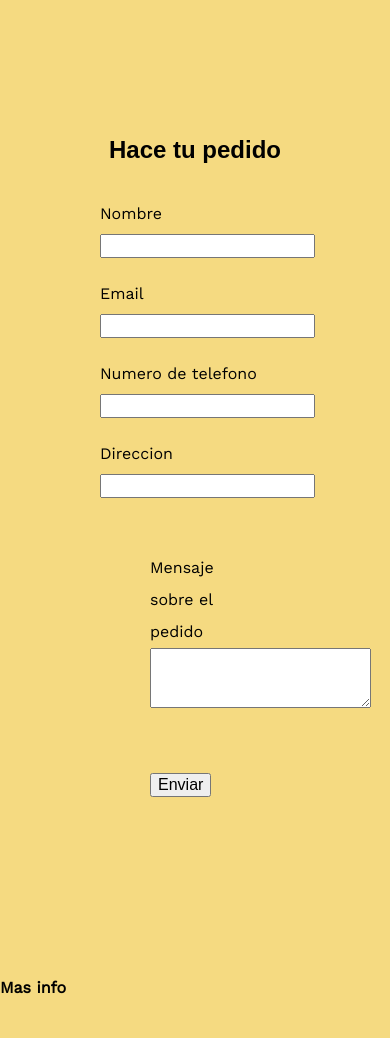
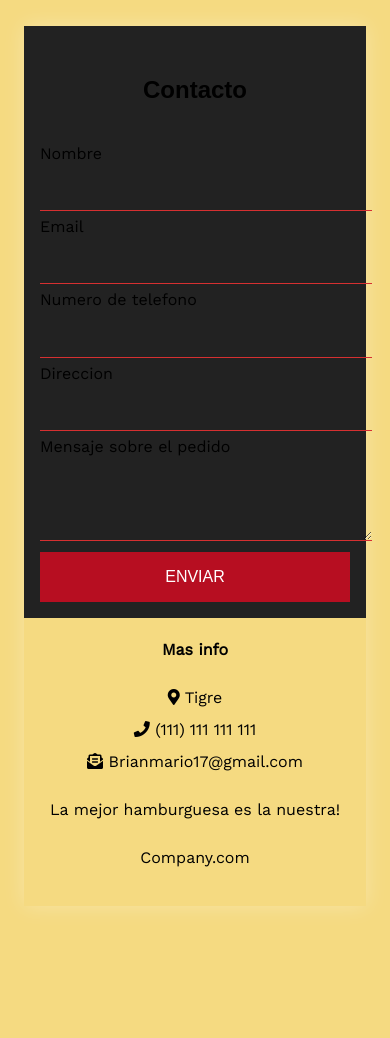
Before and after one commit to Brian-Mettica/pre-entrega-3-mettica, a website: page pages/pedido.html in a window 390 px wide. Shown: the part 277-1315 px from the top of the page. After the commit the page ends 1207 px from the top, so only its background shows below. Drawn offline with nearby package versions, Linux system fonts and the light colour scheme; a web font is replaced by a local one.

Commit message:
proyecyo

```diff
--- a/pages/pedido.html
+++ b/pages/pedido.html
@@ -78,50 +78,51 @@
     </header>
 
         <main>
-        <div class="content-pedido">
+
+            <div class="content">
+
+
                 <div class="contact-wrapper animated bounceInUp">
                     <div class="contact-form">
+                        <h3>Contacto</h3>
 
-                <h3>Hace tu pedido</h3>
                         <form action="">
-                    <p>
+                            <div>
                                 <label>Nombre</label>
                                 <input type="text" name="fullname">
-                    </p>
-                    <p>
-                        <label>Email </label>
+                            </div>
+
+                            <div>
+                                <label>Email</label>
                                 <input type="email" name="email">
-                    </p>
-                    <p>
+                            </div>
+
+                            <div>
                                 <label>Numero de telefono</label>
                                 <input type="tel" name="phone">
-                    </p>
-                    <p>
+                            </div>
+                            <div>
                                 <label>Direccion</label>
                                 <input type="text" name="affair">
-                    </p>
-                    <p class="block">
+                            </div>
+                            <div class="block">
                                <label>Mensaje sobre el pedido</label>
                                 <textarea name="message" rows="3"></textarea>
-                    </p>
-                    <p class="block">
+                            </div>
+                            <div class="block">
                                 <button>
                                     Enviar
                                 </button>
-                    </p>
+                            </div>
                         </form>
+
                     </div>
-        </div>
-        </div>
-                </main>
-
-            <footer>
                     <div class="contact-info">
                         <h4>Mas info</h4>
                         <ul>
-                    <li><i class="fas fa-map-marker-alt"></i>Tigre</li>
+                            <li><i class="fas fa-map-marker-alt"></i> Tigre</li>
                             <li><i class="fas fa-phone"></i> (111) 111 111 111</li>
-                    <li><i class="fas fa-envelope-open-text"></i> brianmario17@gmail.com</li>
+                            <li><i class="fas fa-envelope-open-text"></i> Brianmario17@gmail.com</li>
                         </ul>
                         <p>La mejor hamburguesa es la nuestra!</p>
                         <p>Company.com</p>
--- a/scss/layout/_main-pedido.scss
+++ b/scss/layout/_main-pedido.scss
@@ -1,11 +1,84 @@
-.content-pedido {
+.content {
   max-width: 1170px;
   margin-left: auto;
   margin-right: auto;
-  padding: 100px;
+  padding: 1.5em;
+}
+
+ul {
+  list-style: none;
+  padding: 0;
+}
+
+.logo {
+  text-align: center;
+  font-size: 3em;
+
+  span {
+    color: #B70E21;
+  }
+}
+
+.contact-wrapper {
+  box-shadow: 0 0 20px 0 rgba(255, 255, 255, 0.3);
+
+  > * {
+    padding: 1em;
+  }
+}
+
+.contact-form {
+  background: #222222;
+
+  form {
+    display: block;
+    grid-template-columns: 1fr 1fr;
+
+    label {
+      display: block;
+    }
+
+    p {
+      margin: 0;
+      padding: 1em;
+    }
+
+    .block {
+      grid-column: 1 / 3;
+    }
+
+    button, input, textarea {
+      width: 100%;
+      padding: .7em;
+      border: none;
+      background: none;
+      outline: 0;
+      color: #fff;
+      border-bottom: 1px solid #d63031;
+    }
+
+    button {
+      background: #B70E21;
+      border: 0;
+      text-transform: uppercase;
+      padding: 1em;
+
+      &:hover, &:focus {
+        background: #d63031;
+        color: #fff;
+        transition: background-color 1s ease-out;
+        outline: 0;
+      }
+    }
+  }
 }
 
 
-  .block {
-    margin: 50px;
+.contact-info {
+  background: #F5DA81;
+
+  h4, ul, p {
+    text-align: center;
+    margin: 0 0 1rem 0;
   }
+}
```
Also changed, not shown: index.html (+5 -4 lines), pages/burgers.html (+12 -24 lines), css/style.css, img/facturacion-2.png (added), img/facturacion.png (added). Lines whose indentation alone changed are shown as unchanged.
